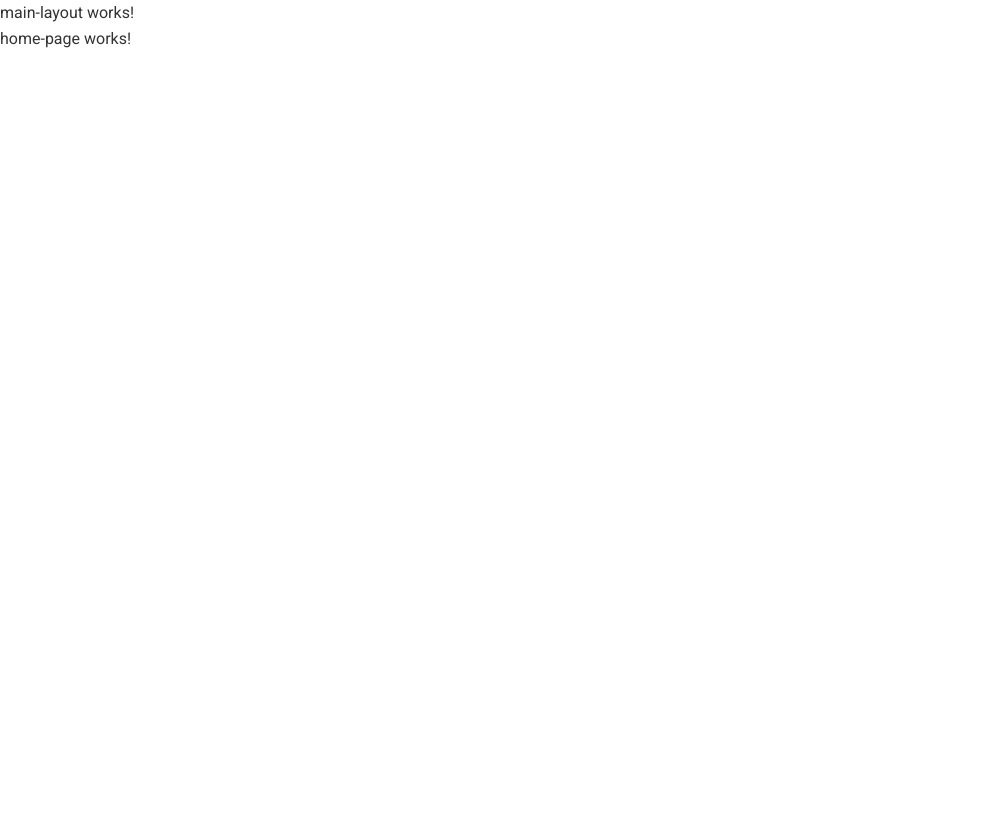
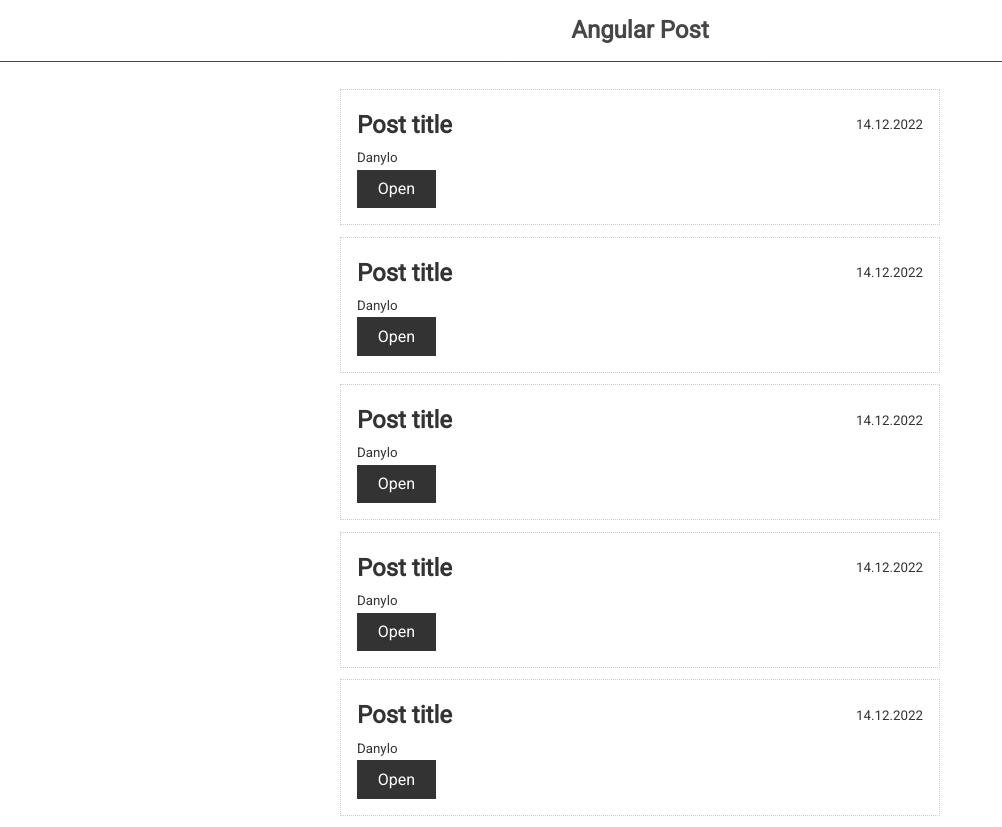
Before and after one commit to daniakutsev/udemy-angular-blog, an Angular app: page / in a window 1280 px wide. Shown: the whole page, without its empty margins (0-1002 px from the left). Before the commit the page ends 800 px from the top, so only its background shows below. Built offline with nearby package versions, Linux system fonts and the light colour scheme.

Commit message:
133 main page

```diff
--- a/src/app/app-routing.module.ts
+++ b/src/app/app-routing.module.ts
@@ -1,6 +1,6 @@
 import {NgModule} from '@angular/core';
 import {PreloadAllModules, RouterModule, Routes} from '@angular/router';
-import {MainLayoutComponent} from "./shared/main-layout/main-layout.component";
+import {MainLayoutComponent} from "./shared/components/main-layout/main-layout.component";
 import {HomePageComponent} from "./home-page/home-page.component";
 import {PostPageComponent} from "./post-page/post-page.component";
 import {AdminLayoutComponent} from "./admin/shared/components/admin-layout/admin-layout.component";
--- a/src/app/app.module.ts
+++ b/src/app/app.module.ts
@@ -5,12 +5,13 @@ import { AppRoutingModule } from './app-routing.module';
 import { AppComponent } from './app.component';
 import { HomePageComponent } from './home-page/home-page.component';
 import { PostPageComponent } from './post-page/post-page.component';
-import { MainLayoutComponent } from './shared/main-layout/main-layout.component';
+import { MainLayoutComponent } from './shared/components/main-layout/main-layout.component';
 import { CreatePageComponent } from './admin/create-page/create-page.component';
 import { EditPageComponent } from './admin/edit-page/edit-page.component';
 import { DashboardPageComponent } from './admin/dashboard-page/dashboard-page.component';
 import { LoginPageComponent } from './admin/login-page/login-page.component';
 import { AdminLayoutComponent } from './admin/shared/components/admin-layout/admin-layout.component';
+import { PostComponent } from './shared/components/post/post.component';
 
 @NgModule({
   declarations: [
@@ -22,7 +23,8 @@ import { AdminLayoutComponent } from './admin/shared/components/admin-layout/adm
     EditPageComponent,
     DashboardPageComponent,
     LoginPageComponent,
-    AdminLayoutComponent
+    AdminLayoutComponent,
+    PostComponent
   ],
   imports: [
     BrowserModule,
--- a/src/app/home-page/home-page.component.html
+++ b/src/app/home-page/home-page.component.html
@@ -1 +1,7 @@
-<p>home-page works!</p>
+<div class="posts">
+  <app-post></app-post>
+  <app-post></app-post>
+  <app-post></app-post>
+  <app-post></app-post>
+  <app-post></app-post>
+</div>
--- a/src/app/home-page/home-page.component.scss
+++ b/src/app/home-page/home-page.component.scss
@@ -0,0 +1,4 @@
+.posts{
+  max-width: 600px;
+  margin: 0 auto;
+}
--- /dev/null
+++ b/src/app/shared/components/main-layout/main-layout.component.html
@@ -0,0 +1,7 @@
+<nav class="navbar main">
+  <h1>Angular Post</h1>
+</nav>
+
+<div class="container">
+  <router-outlet></router-outlet>
+</div>
--- /dev/null
+++ b/src/app/shared/components/post/post.component.html
@@ -0,0 +1,17 @@
+<div class="card">
+  <div class="card-header">
+    <h2>Post title</h2>
+
+    <small>14.12.2022</small>
+  </div>
+
+  <div class="">
+    <small>Danylo</small>
+  </div>
+
+  <button
+    [routerLink]="['/post',211]"
+    class="btn btn-dark "
+  >Open
+  </button>
+</div>
--- /dev/null
+++ b/src/app/shared/components/post/post.component.ts
@@ -0,0 +1,15 @@
+import { Component, OnInit } from '@angular/core';
+
+@Component({
+  selector: 'app-post',
+  templateUrl: './post.component.html',
+  styleUrls: ['./post.component.scss']
+})
+export class PostComponent implements OnInit {
+
+  constructor() { }
+
+  ngOnInit(): void {
+  }
+
+}
--- a/src/app/shared/main-layout/main-layout.component.html
+++ /dev/null
@@ -1,2 +0,0 @@
-<p>main-layout works!</p>
-<router-outlet></router-outlet>
```
Also changed, not shown: src/app/shared/components/main-layout/main-layout.component.scss (added), src/app/shared/components/main-layout/main-layout.component.ts (renamed from src/app/shared/main-layout/main-layout.component.ts), src/app/shared/components/post/post.component.scss (added), 2 other files (tests, documents, lock files or other folders).
